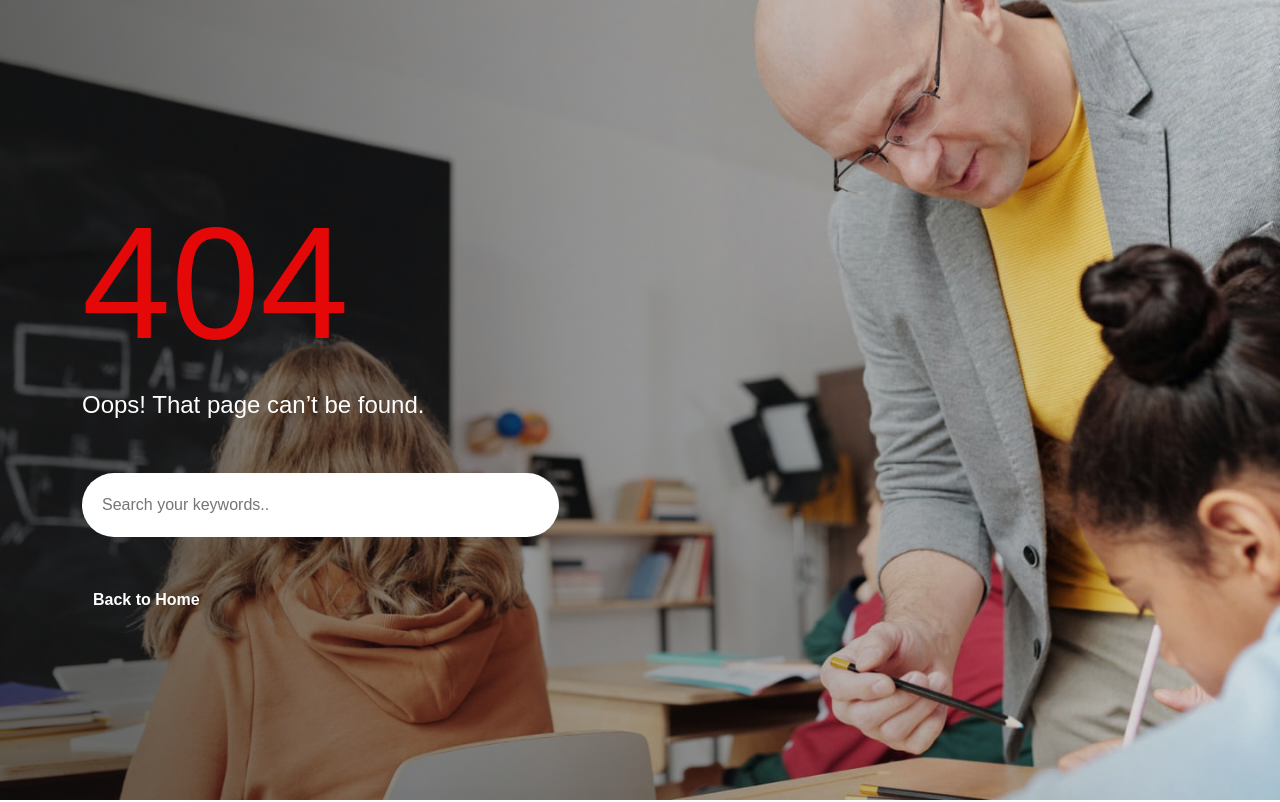
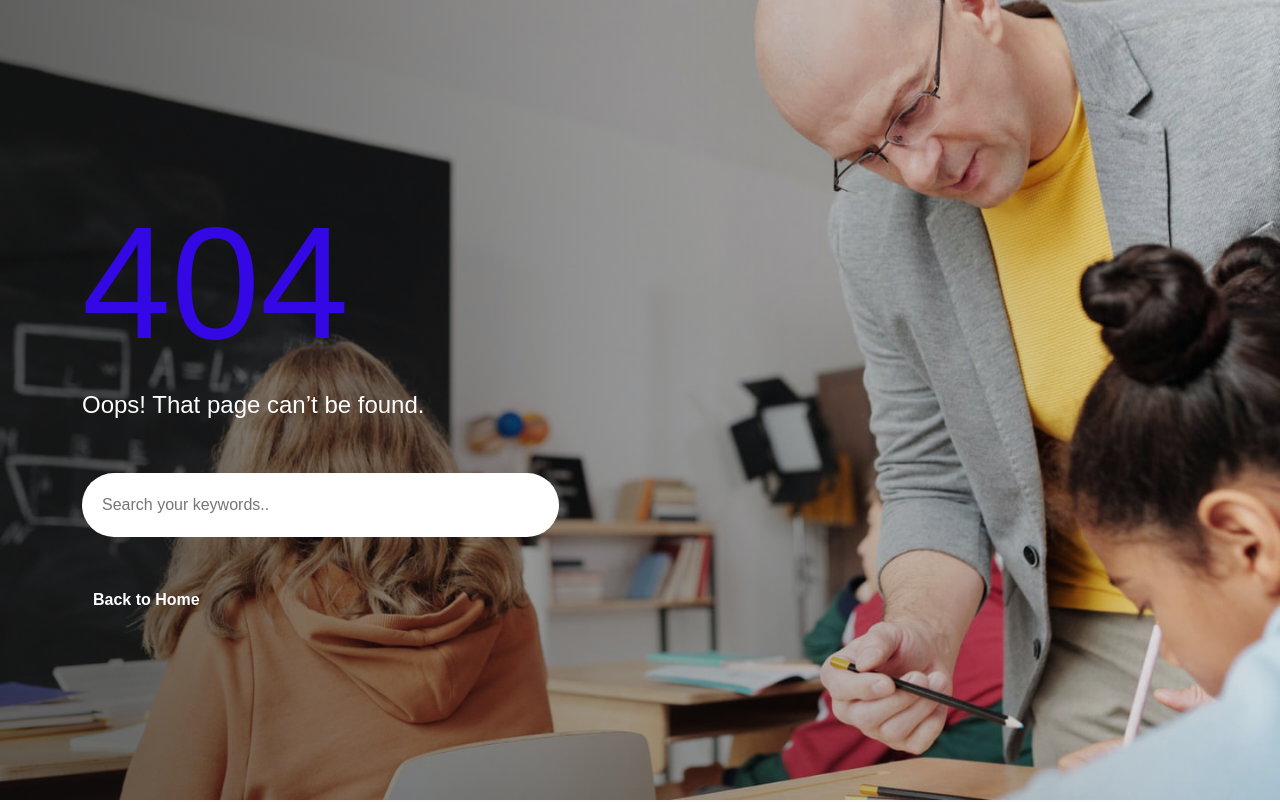
Before and after one commit to nhuthaile/private-capstone-studious-v1, a plain HTML site: page 404.html in a window 1280 px wide. Shown: the top 802 px of the page. Drawn offline with nearby package versions, Linux system fonts and the light colour scheme; a script that the page names is missing; some icons are missing.

Commit message:
chuyen mau 404 qua mau blue

```diff
--- a/css/404.css
+++ b/css/404.css
@@ -47,7 +47,7 @@ body {
 
 .banner h1 {
   font-size: 10rem;
-  color: rgb(229, 8, 8);
+  color: rgb(52, 8, 229);
   font-weight: 500;
 }
 
```
Also changed, not shown: 404.html (+1 -1 lines).
